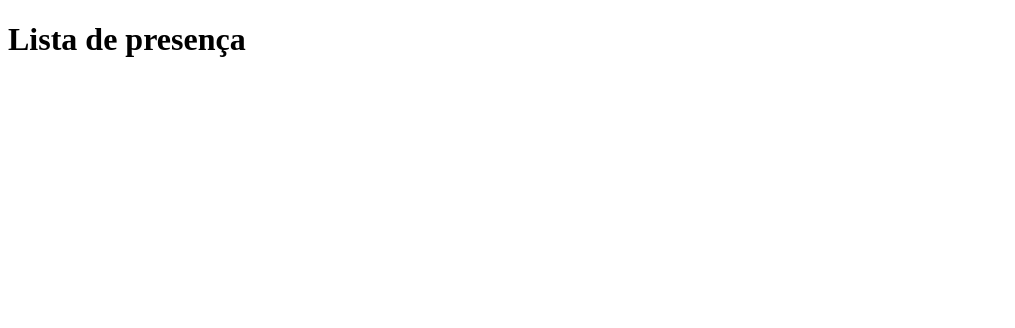
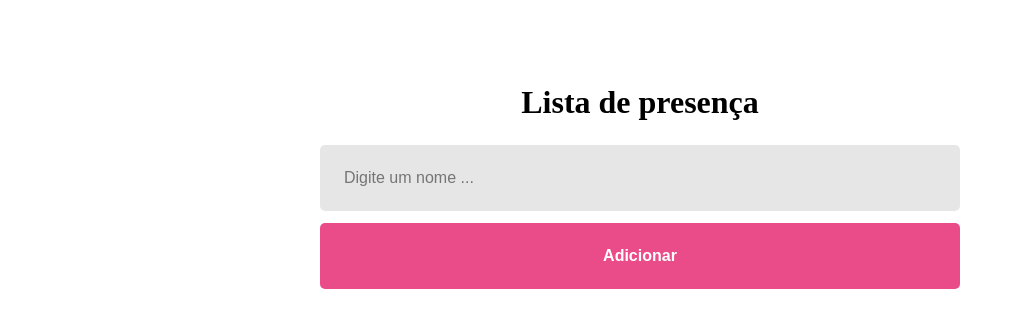
Before and after one commit to rogerdepaulaa/presenceList-react, a React (Vite) app: page / in a window 1280 px wide. Shown: the top 328 px of the page, without its empty margins (0-1015 px from the left). Built offline with nearby package versions, Linux system fonts and the light colour scheme.

Commit message:
primeiros stilos

```diff
--- a/src/main.jsx
+++ b/src/main.jsx
@@ -1,5 +1,7 @@
 import React from 'react'
 import ReactDOM from 'react-dom/client'
+import './styles/global.css'
+
 import Home from './pages/Home'
 
 ReactDOM.createRoot(document.getElementById('root')).render(
--- a/src/pages/Home.jsx
+++ /dev/null
@@ -1,7 +0,0 @@
-function Home() {
-  return (
-    <h1>Lista de presença</h1>
-  )
-}
-
-export default Home
--- /dev/null
+++ b/src/pages/Home/index.jsx
@@ -0,0 +1,12 @@
+import './styles.css'
+
+function Home() {
+  return (
+    <div className='container'>
+      <h1>Lista de presença</h1>
+      <input type="text" placeholder="Digite um nome ..." />
+      <button type="button">Adicionar</button>
+    </div>
+  )
+}
+export default Home;
--- /dev/null
+++ b/src/pages/Home/styles.css
@@ -0,0 +1,36 @@
+.container {
+  display: flex;
+  align-items: center;
+  flex-direction: column;
+}
+
+.container h1 {
+  margin: 84px 0 24px;
+}
+
+.container input {
+  width: 50%;
+  padding: 24px;
+  background: #e6e6e6;
+  border-radius: 5px;
+  border: none;
+  font-size: 16px;
+}
+
+.container button {
+  width: 50%;
+  padding: 24px;
+  font-weight: 700;
+  background: #ea4c89;
+  color: #fff;
+  border-radius: 5px;
+  margin: 12px 0 84px;
+  border: none;
+  cursor: pointer;
+  transition: filter 0.2s;
+  font-size: 16px;
+}
+
+.container button:hover {
+  filter: brightness(0.9);
+}
--- /dev/null
+++ b/src/styles/global.css
@@ -0,0 +1,5 @@
+* {
+    margin: 0;
+    padding: 0;
+    box-sizing: border-box;
+}
```
